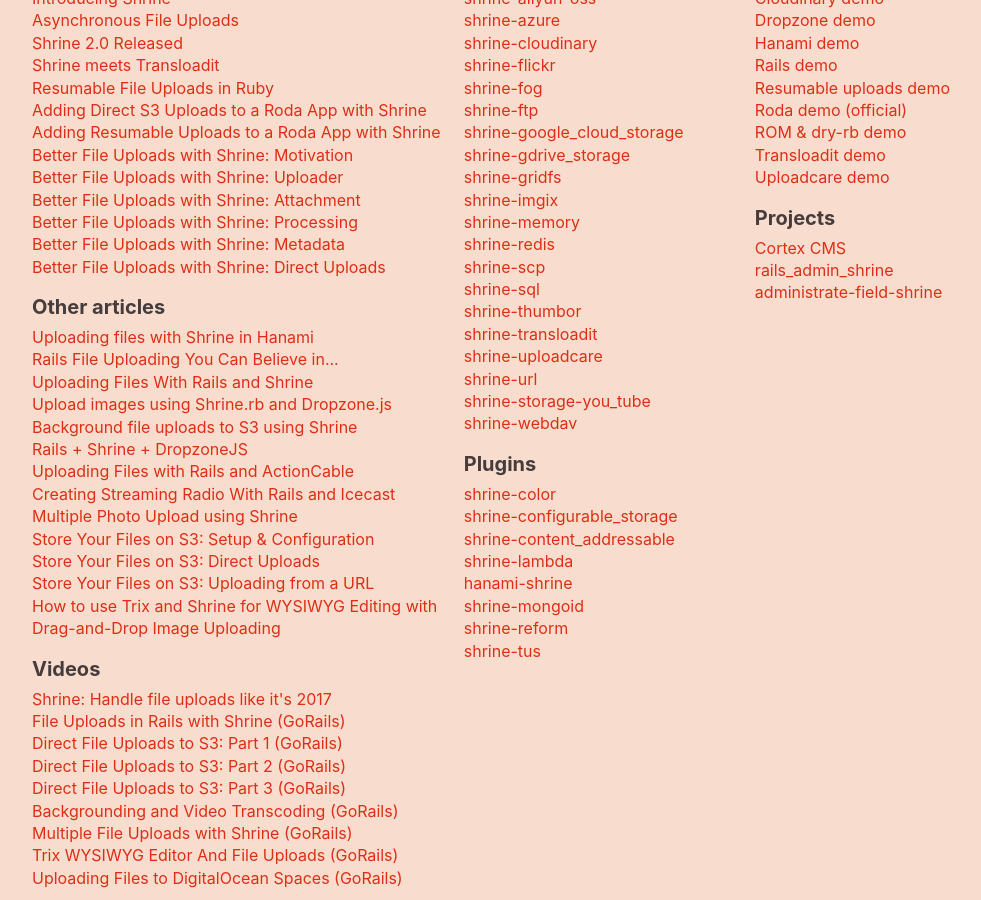
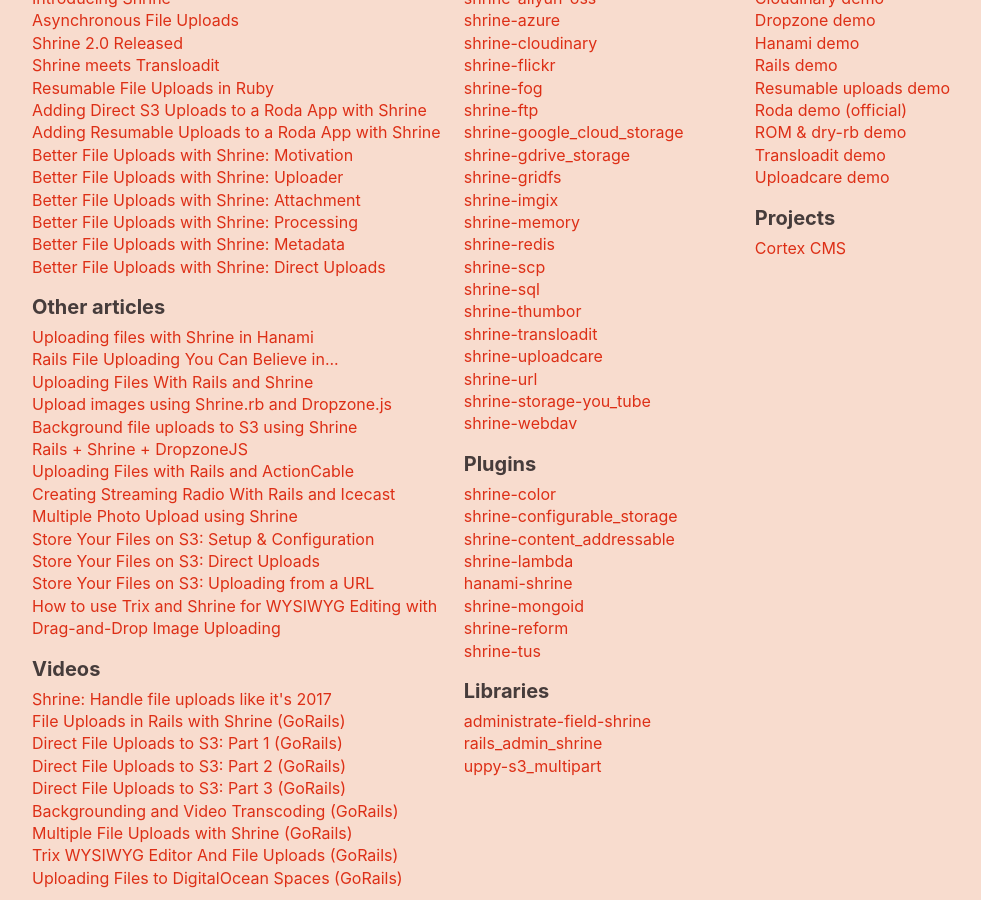
Before and after one commit to avinashcodeer/Romenics, a Jekyll site: the page built from www/index.html, in a window 1280 px wide and 900 px high, scrolled down 2201 px. Shown: the whole window, without its empty margins (106-1087 px from the left). Built offline with Jekyll 4.4.1, drawn with Linux system fonts in a browser that asks for light colours; emoji names are drawn with the system emoji font.

Commit message:
Add links to the uppy-s3_multipart gem
We also update the CORS configuration so that it works both for regular
and multipart uploads to S3.

```diff
--- a/www/_data/external.yml
+++ b/www/_data/external.yml
@@ -204,6 +204,18 @@
       -
         name: shrine-tus
         url: https://github.com/shrinerb/shrine-tus
+  -
+    title: Libraries
+    items:
+      -
+        name: administrate-field-shrine
+        url: https://github.com/catsky/administrate-field-shrine
+      -
+        name: rails_admin_shrine
+        url: https://github.com/iquest/rails_admin_shrine
+      -
+        name: uppy-s3_multipart
+        url: https://github.com/janko-m/uppy-s3_multipart
 -
   -
     title: Demos
@@ -242,9 +254,3 @@
       -
         name: Cortex CMS
         url: https://docs.cortexcms.org
-      -
-        name: rails_admin_shrine
-        url: https://github.com/iquest/rails_admin_shrine
-      -
-        name: administrate-field-shrine
-        url: https://github.com/catsky/administrate-field-shrine
```
Also changed, not shown: doc/direct_s3.md (+2 -2 lines), README.md.
